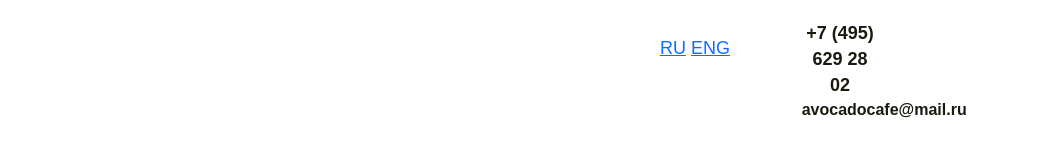
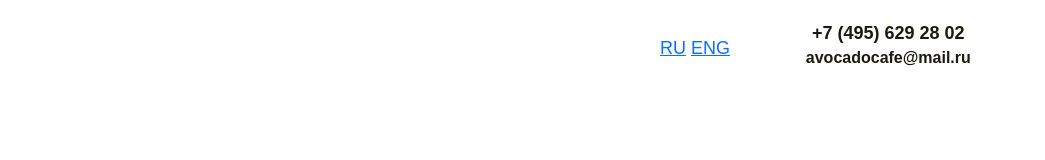
Before and after one commit to DenBasMediuM/avocado, a plain HTML site: page index.html in a window 1280 px wide. Shown: the full height of the page, 235-1280 px from the left. Drawn offline with Linux system fonts and the light colour scheme; a web font is replaced by a local one.

Commit message:
begin header2

```diff
--- a/index.html
+++ b/index.html
@@ -36,7 +36,7 @@
 				<li class="top-menu-lang__item"><a href="#" class="top-menu-lang__link">ENG</a></li>
 			</ul>
 		</div>
-		<div class="col-md-1">
+		<div class="col-md-2">
 			<a href="tel: +74956292802" class="tel">+7 (495) 629 28 02</a>
 			<p class="mail">avocadocafe@mail.ru</p>
 		</div>
@@ -47,5 +47,5 @@
 
 
 
-    <script src="../js/main.js"></script>
+    <!-- <script src="../js/main.js"></script> -->
 </body>
```
